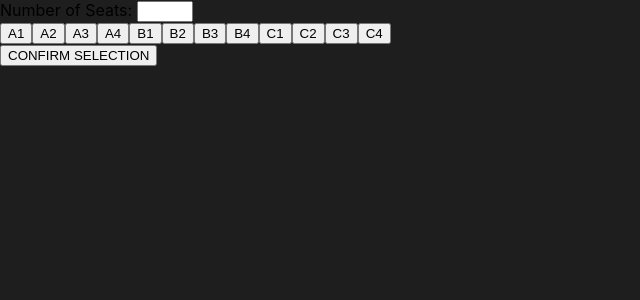
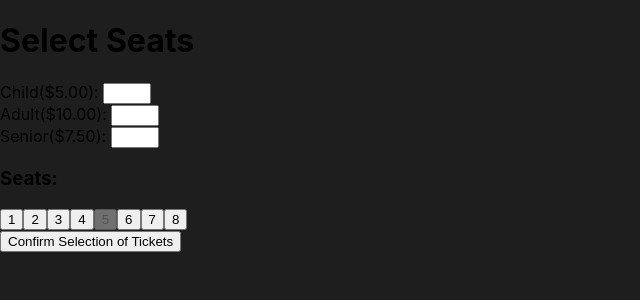
Before and after one commit to GitSeaBass/CinemaEBooking, a React (Create React App) app in the folder Frontend/cinema-ebooking/: page /seatselect in a window 1280 px wide. Shown: the top 300 px of the page, without its empty margins (0-640 px from the left). Built offline with nearby package versions, Linux system fonts and the light colour scheme.

Commit message:
basic pages for selecting movie tickets

```diff
--- a/Frontend/cinema-ebooking/src/App.js
+++ b/Frontend/cinema-ebooking/src/App.js
@@ -138,6 +138,8 @@ function App() {
 
   const[user, setUser] = useState('');
 
+  const[ticketPrice, setTicketPrice] = useState(0.00)
+
   return (
     <Router>
       <div>
@@ -151,8 +153,8 @@ function App() {
             <Route path="/admin" element={<AdminHomePage user={user} setUser={setUser} moviearray={moviearray} userarray={userarray} promoarray={promoarray}/>}/>
             <Route path="/showings" element={<SelectShowing />}/>
             <Route path="/times" element={<SelectTime />}/>
-            <Route path="/seatselect" element={<SelectSeats />}/>
-            <Route path="/checkout" element={<Checkout />}/>
+            <Route path="/seatselect" element={<SelectSeats setTicketPrice={setTicketPrice}/>}/>
+            <Route path="/checkout" element={<Checkout ticketPrice={ticketPrice}/>}/>
             <Route path="/orderconfirm" element={<OrderConfirm />}/>
         </Routes>
       </div>
--- a/Frontend/cinema-ebooking/src/components/Checkout.js
+++ b/Frontend/cinema-ebooking/src/components/Checkout.js
@@ -1,16 +1,30 @@
 import { useNavigate } from "react-router-dom";
 
-function Checkout() {
+function Checkout(props) {
     const navigate = useNavigate();
 
     function clickCheckout() {
         navigate('/orderconfirm')
     }
 
+    function cancel() {
+        navigate('/')
+    }
+
     return (
         <div>
-            <h3>Checkout</h3>
-            <button onClick={clickCheckout}>CHECKOUT</button>
+            <h1>Checkout</h1>
+            <h3>Total: ${props.ticketPrice}</h3>
+            <form>
+                <label>Credit Card Number</label><br/>
+                <input type='text' required></input><br/>
+                <label>Credit Card CRV</label><br/>
+                <input type='text' required></input><br/>
+                <label>Address</label><br/>
+                <input type='text' required></input><br/>
+                <input type='submit' onClick={clickCheckout} value={'Checkout'}></input>
+            </form>
+            <button onClick={cancel}>Cancel</button>
         </div>
     )
 }
--- a/Frontend/cinema-ebooking/src/components/SelectSeats.js
+++ b/Frontend/cinema-ebooking/src/components/SelectSeats.js
@@ -1,33 +1,84 @@
 import { useNavigate } from "react-router-dom";
 import { useState } from "react";
 
-function SelectSeats() {
+function SelectSeats(props) {
     const navigate = useNavigate();
 
-    const seats = ['A1', 'A2', 'A3', 'A4', 'B1', 'B2', 'B3', 'B4', 'C1', 'C2', 'C3', 'C4']
+    const seats = [
+        {
+            seat: '1',
+            status: 'open'
+        },
+        {
+            seat: '2',
+            status: 'open'
+        },
+        {
+            seat: '3',
+            status: 'open'
+        },
+        {
+            seat: '4',
+            status: 'open'
+        },
+        {
+            seat: '5',
+            status: 'taken'
+        },
+        {
+            seat: '6',
+            status: 'open'
+        },
+        {
+            seat: '7',
+            status: 'open'
+        },
+        {
+            seat: '8',
+            status: 'open'
+        },
+    ]
 
-    const[number, setNumber] = useState(0);
-    const addNumber = (e) => {
-        setNumber(e.target.value)
+    const[child, setChild] = useState(0);
+    const addChild = e => {
+        setChild(e.target.value)
+    }
+    const[adult, setAdult] = useState(0);
+    const addAdult = e => {
+        setAdult(e.target.value)
+    }
+    const[senior, setSenior] = useState(0);
+    const addSenior = e => {
+        setSenior(e.target.value)
     }
 
     function confirm() {
+        let price = 5 * parseInt(child) + 10 * parseInt(adult) + 7.5 * parseInt(senior)
+        props.setTicketPrice(price)
         navigate('/checkout')
     }
 
     return (
 
         <div>
+            <h1>Select Seats</h1>
             <form>
-                <label>Number of Seats: </label>
-                <input type="number" min="1" max="10" onChange={addNumber}></input>
+                <label>Child($5.00): </label>
+                <input type="number" min="0" max="3" onChange={addChild}></input>
+                <br></br>
+                <label>Adult($10.00): </label>
+                <input type="number" min="0" max="3" onChange={addAdult}></input>
+                <br></br>
+                <label>Senior($7.50): </label>
+                <input type="number" min="0" max="3" onChange={addSenior}></input>
             </form>
 
+            <h3>Seats:</h3>
             {seats.map((item) => (
-                <button>{item}</button>
+                item.status === 'open' ? <button>{item.seat}</button>:<button disabled>{item.seat}</button>
             ))}
             <br></br>
-            <button onClick={confirm}>CONFIRM SELECTION</button>
+            <button onClick={confirm}>Confirm Selection of Tickets</button>
         </div>
     )
 }
```
